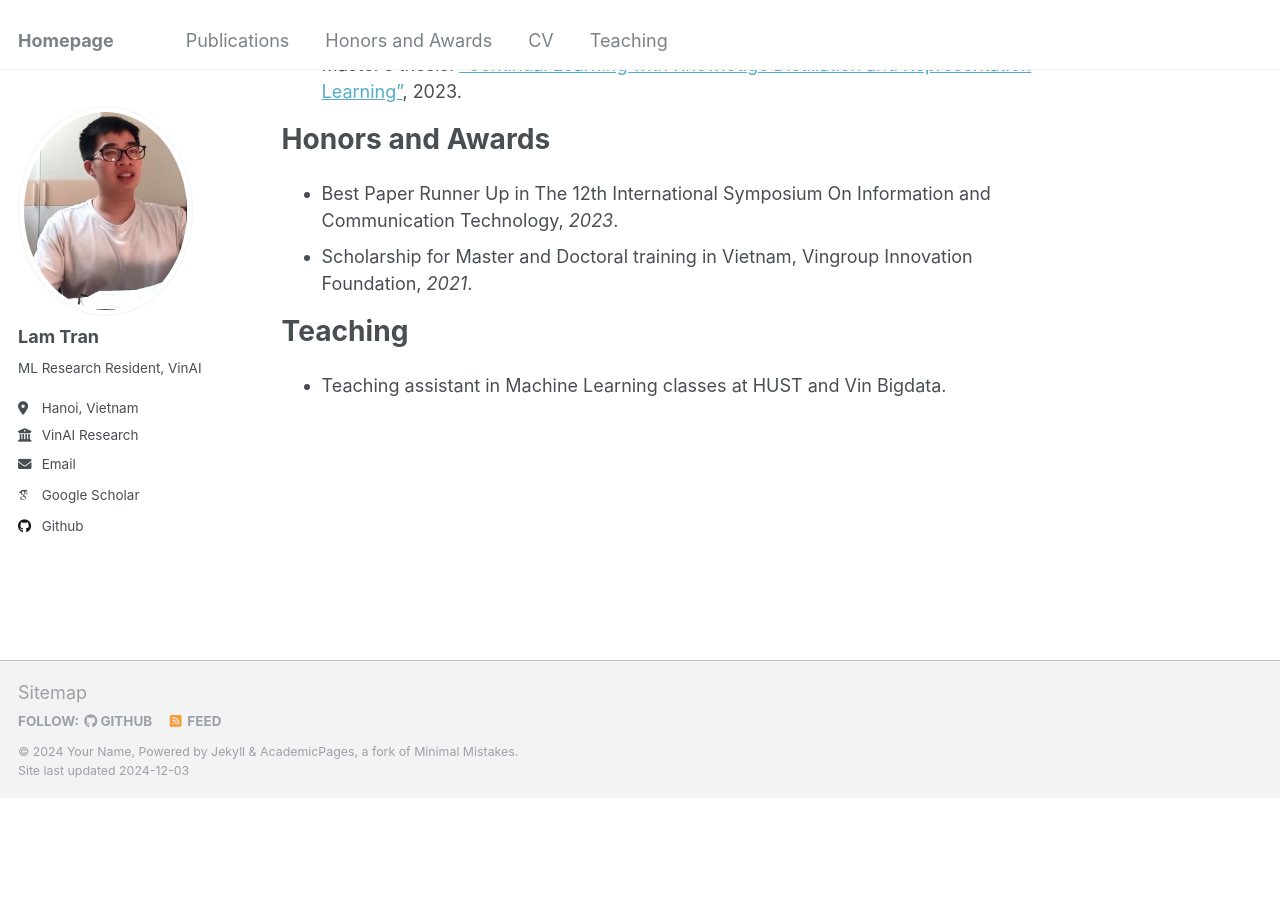
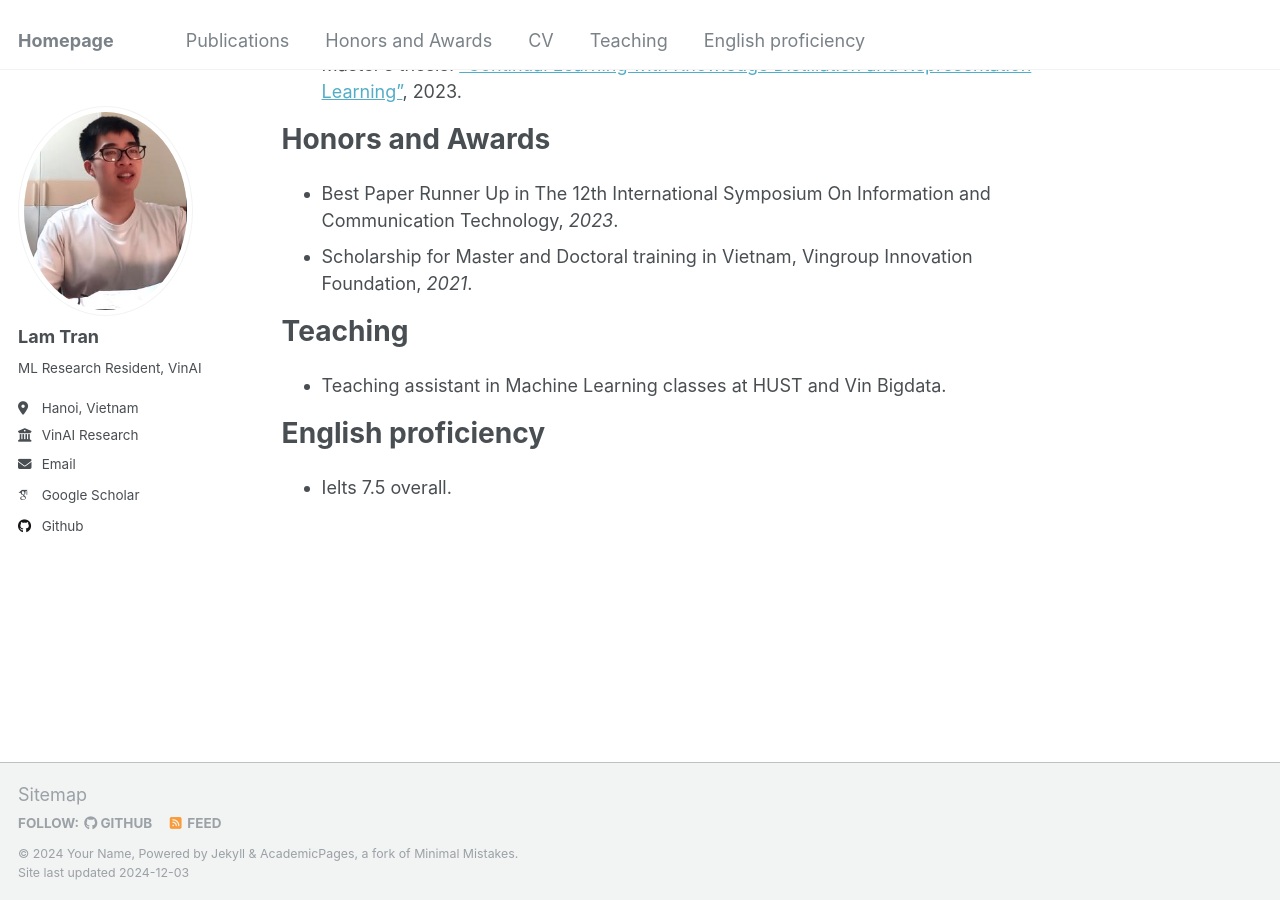
Before and after one commit to tunglamlqddb/tunglamlqddb.github.io, a Jekyll site: the page built from _pages/about.md, in a window 1280 px wide and 900 px high, scrolled down 1444 px. Built offline with Jekyll 4.4.1, drawn with Linux system fonts in a browser that asks for light colours; some web fonts are replaced; before the commit the page ends 2242 px from its top, so only the background shows below that.

Commit message:
add ielts

```diff
--- a/_data/navigation.yml
+++ b/_data/navigation.yml
@@ -25,5 +25,8 @@ main:
   - title: "Teaching"
     url: "/#teaching_id"
 
+  - title: "English proficiency"
+    url: "/#english_id"
+
   # - title: "Guide"
   #   url: /markdown/
--- a/_pages/about.md
+++ b/_pages/about.md
@@ -47,3 +47,7 @@ My research focuses on machine learning models that emulate human learning, emph
 # Teaching
 <span class='anchor' id='teaching_id'></span>
 - Teaching assistant in Machine Learning classes at HUST and Vin Bigdata.
+
+# English proficiency
+<span class='anchor' id='english_id'></span>
+- Ielts 7.5 overall.
```
